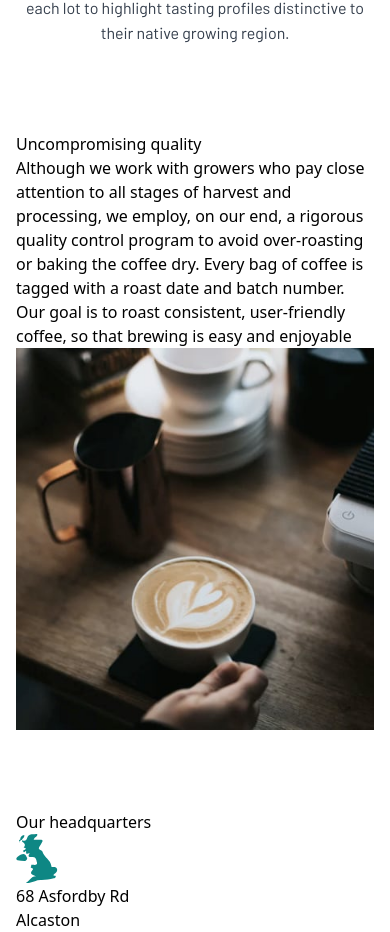
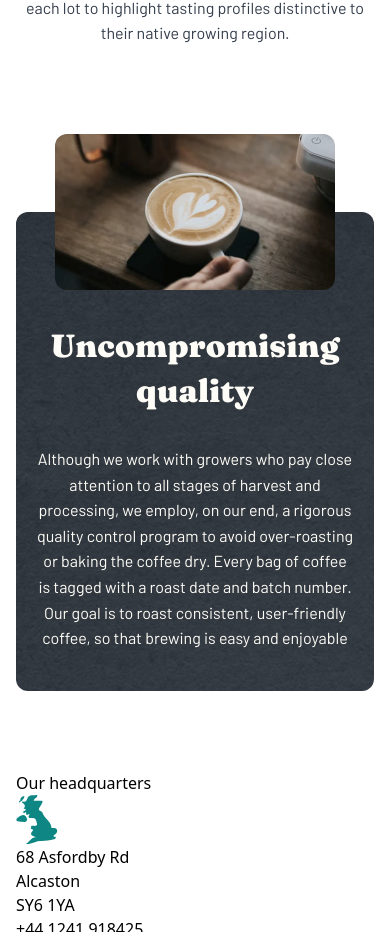
Before and after one commit to azanra/coffee-subscription, a React (Vite) app: page /about in a window 390 px wide. Shown: the part 1397-2329 px from the top of the page. Built offline with nearby package versions, Linux system fonts and the light colour scheme.

Commit message:
feat: add responsive quality

```diff
--- a/src/pages/about/components/Quality.tsx
+++ b/src/pages/about/components/Quality.tsx
@@ -1,11 +1,14 @@
-import Coffee from "../../../assets/about/desktop/image-quality.jpg";
-
 const Quality = () => {
   return (
-    <div>
-      <div>
-        <h1>Uncompromising quality</h1>
-        <p>
+    <div className="quality-bg-img mt-[80px] md:mt-[224px] xxl:mt-[90px] px-[20px] pb-[40px] pt-[112px] rounded-(--radius-12) md:px-[82px] md:pb-[64px] md:pt-[140px] xxl:flex xxl:flex-row xxl:flex-row-reverse xxl:px-[80px] xxl:py-[112px] xxl:gap-[120px] xxl:items-center">
+      <div className="flex items-center justify-center relative xxl:h-[210px]">
+        <div className="absolute xxl:relative top-[-190px] md:top-[-350px] xxl:top-[-60px] quality-img w-[280px] h-[156px] md:w-[573px] md:h-[300px] xxl:w-[445px] xxl:h-[474px] rounded-(--radius-12)" />
+      </div>
+      <div className="flex flex-col gap-[32px] md:gap-[20px] xxl:gap-[32px]">
+        <h1 className="text-preset-2-tablet text-(--neutral-50) xxl:text-preset-2 text-center xxl:text-start">
+          Uncompromising quality
+        </h1>
+        <p className="text-preset-6 text-(--neutral-50) text-center xxl:text-start">
           Although we work with growers who pay close attention to all stages of
           harvest and processing, we employ, on our end, a rigorous quality
           control program to avoid over-roasting or baking the coffee dry. Every
@@ -14,9 +17,6 @@ const Quality = () => {
           and enjoyable
         </p>
       </div>
-      <div>
-        <img src={Coffee} alt="coffee" />
-      </div>
     </div>
   );
 };
```
